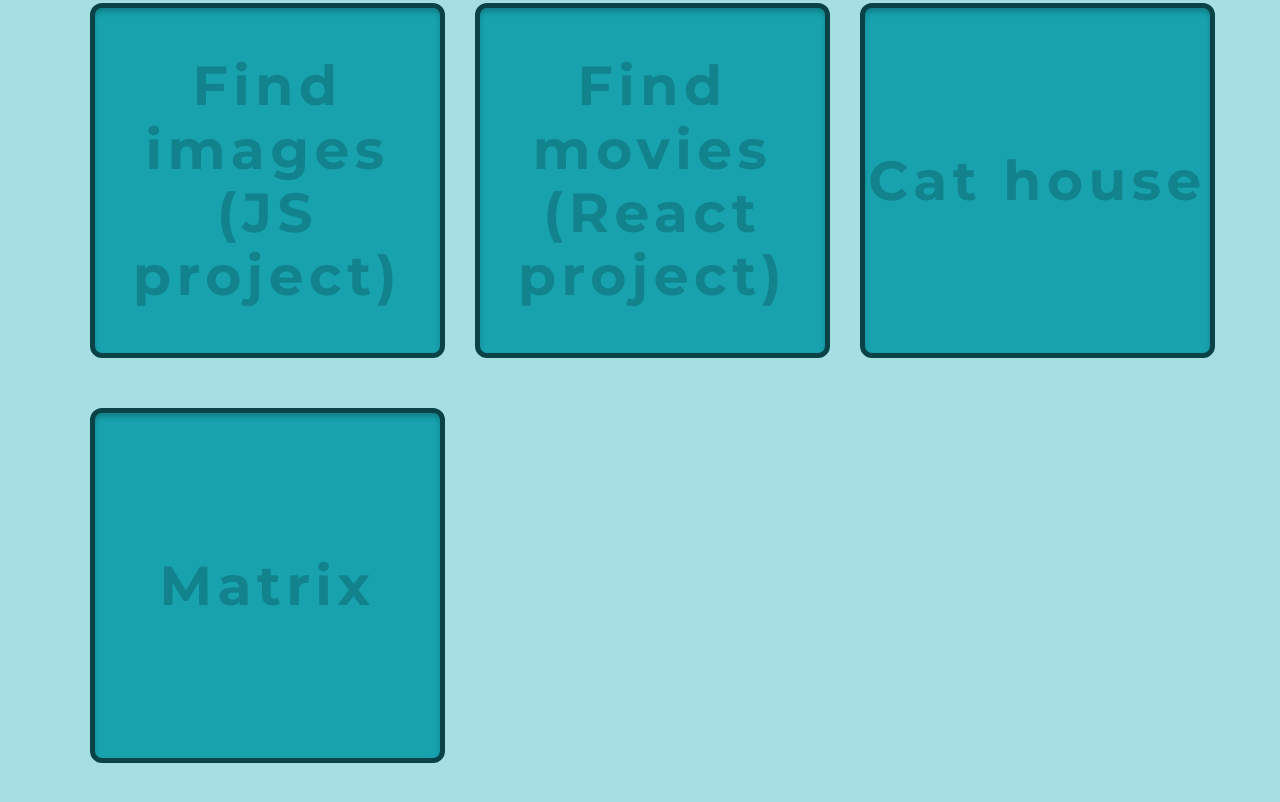
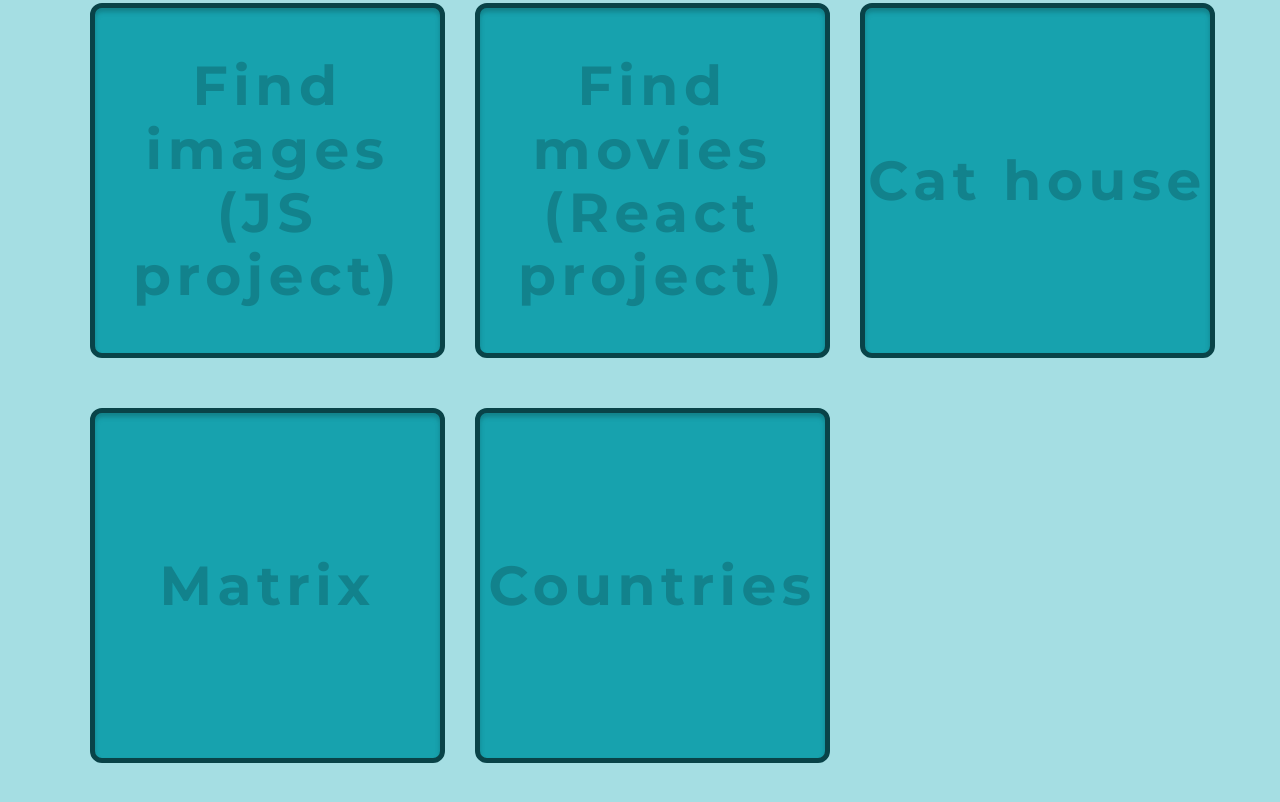
Before and after one commit to SergUserGit/portfolio, a plain HTML site: page index.html in a window 1280 px wide. Shown: the part 994-1796 px from the top of the page. Drawn offline with Linux system fonts and the light colour scheme.

Commit message:
add: countries
add: countries

```diff
--- a/index.html
+++ b/index.html
@@ -49,6 +49,9 @@
         <li class="project-item"><a class="project-ref" href="https://sergusergit.github.io/psychomatrix/"
             target="_blank" rel="noopener noreferrer">Matrix</a>
         </li>
+        <li class="project-item"><a class="project-ref" href="https://sergusergit.github.io/goit-js-hw-10/"
+            target="_blank" rel="noopener noreferrer">Countries</a>
+        </li>
       </ul>
     </div>
   </main>
```
